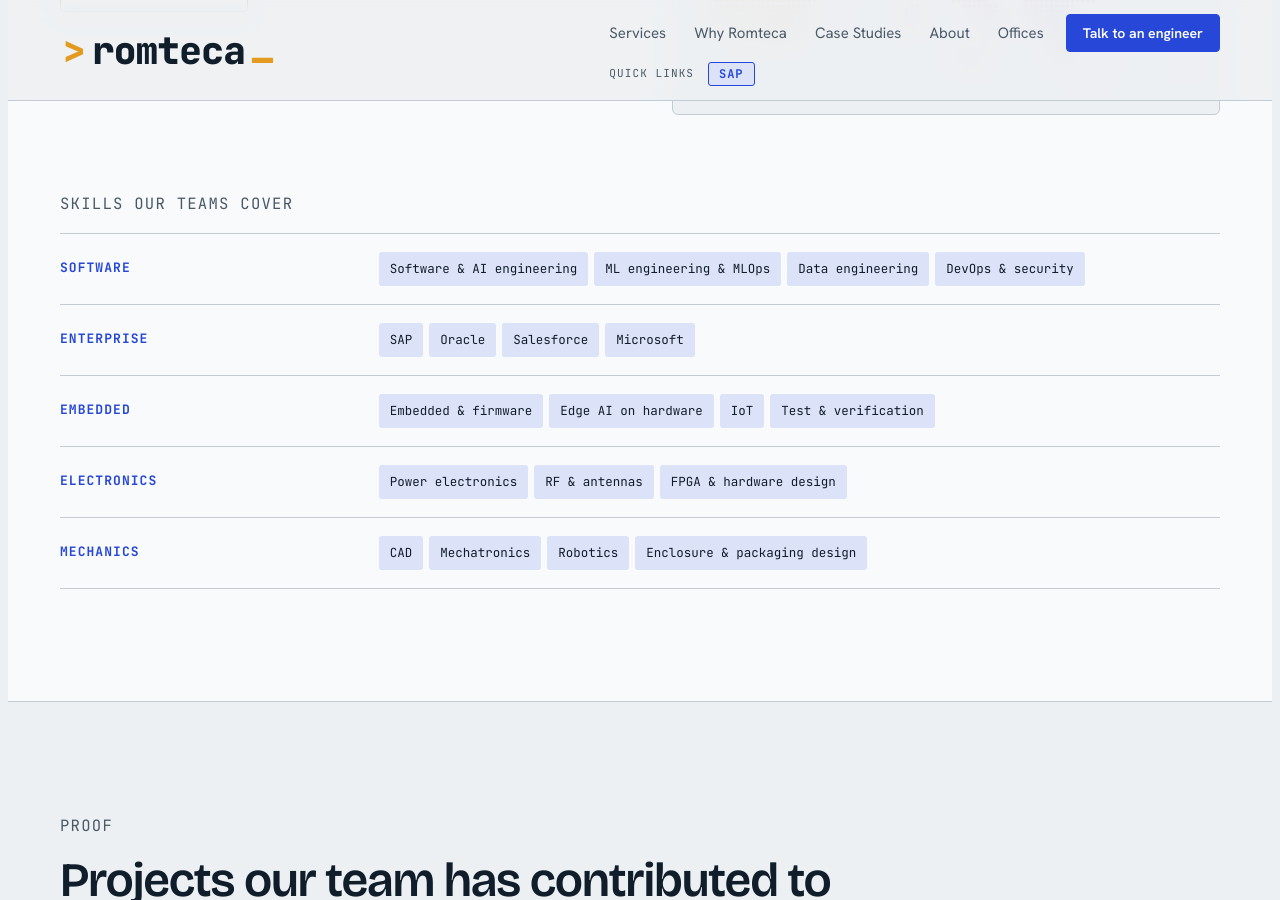
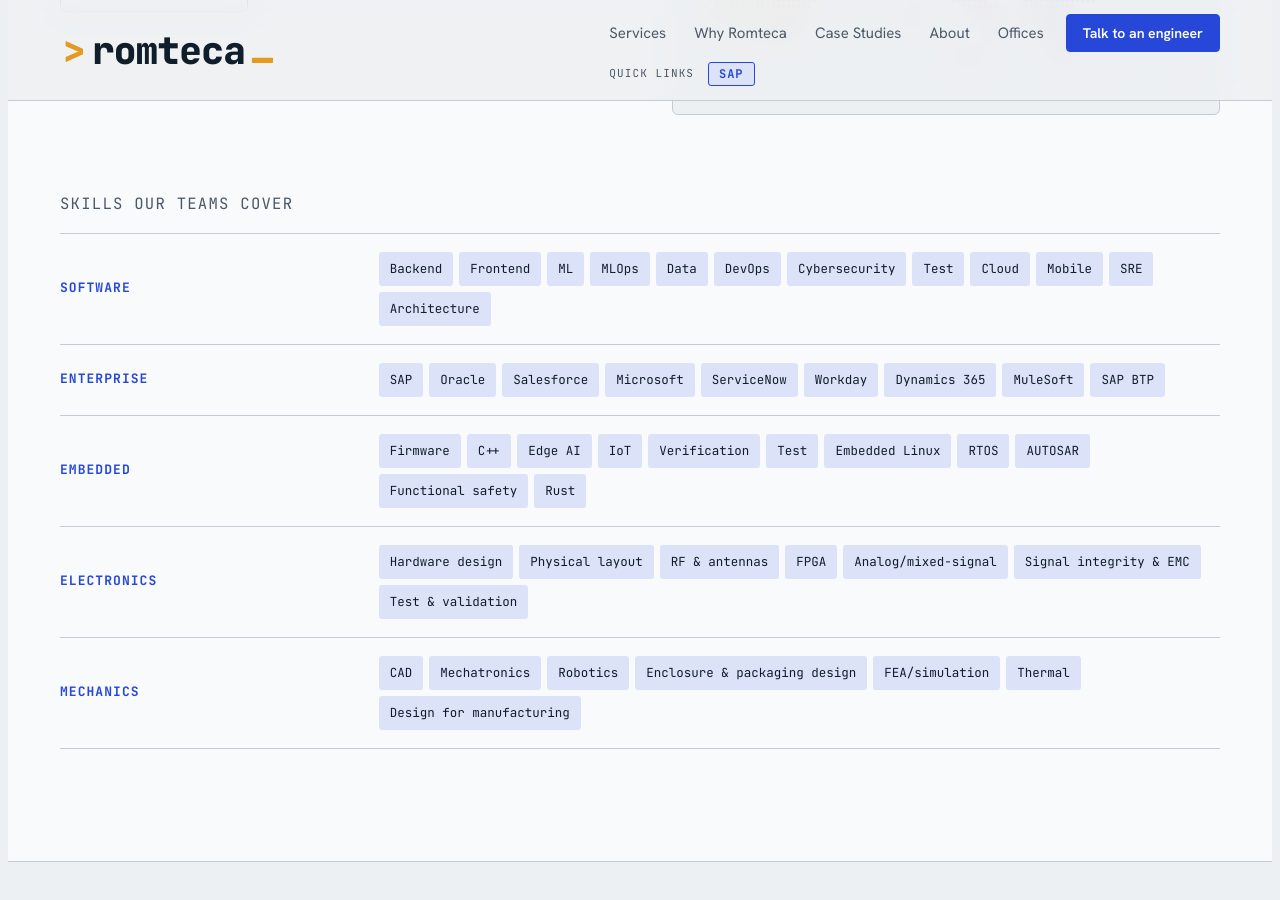
Before and after one commit to cristibalak/web, a Jekyll site: the page built from index.html, in a window 1280 px wide and 900 px high, scrolled down 3594 px. Built offline with Jekyll 4.4.1, drawn with Linux system fonts in a browser that asks for light colours.

Commit message:
Main page: update skills section
Co-Authored-By: Claude Opus 5.5 (1M context) <noreply@anthropic.com>
Claude-Session: https://claude.ai/code/session_01GdZsGbdx9pLT3wtPK8DxwR

```diff
--- a/_includes/sections/skills.html
+++ b/_includes/sections/skills.html
@@ -2,11 +2,11 @@
     <div class="wrap">
       <span class="mono tag">Skills our teams cover</span>
       <div class="skill-groups">
-        <div class="skill-group"><div class="skill-head"><span>Software</span></div><div class="chips"><span>Software &amp; AI engineering</span><span>ML engineering &amp; MLOps</span><span>Data engineering</span><span>DevOps &amp; security</span></div></div>
-        <div class="skill-group"><div class="skill-head"><span>Enterprise</span></div><div class="chips"><span>SAP</span><span>Oracle</span><span>Salesforce</span><span>Microsoft</span></div></div>
-        <div class="skill-group"><div class="skill-head"><span>Embedded</span></div><div class="chips"><span>Embedded &amp; firmware</span><span>Edge AI on hardware</span><span>IoT</span><span>Test &amp; verification</span></div></div>
-        <div class="skill-group"><div class="skill-head"><span>Electronics</span></div><div class="chips"><span>Power electronics</span><span>RF &amp; antennas</span><span>FPGA &amp; hardware design</span></div></div>
-        <div class="skill-group"><div class="skill-head"><span>Mechanics</span></div><div class="chips"><span>CAD</span><span>Mechatronics</span><span>Robotics</span><span>Enclosure &amp; packaging design</span></div></div>
+        <div class="skill-group"><div class="skill-head"><span>Software</span></div><div class="chips"><span>Backend</span><span>Frontend</span><span>ML</span><span>MLOps</span><span>Data</span><span>DevOps</span><span>Cybersecurity</span><span>Test</span><span>Cloud</span><span>Mobile</span><span>SRE</span><span>Architecture</span></div></div>
+        <div class="skill-group"><div class="skill-head"><span>Enterprise</span></div><div class="chips"><span>SAP</span><span>Oracle</span><span>Salesforce</span><span>Microsoft</span><span>ServiceNow</span><span>Workday</span><span>Dynamics 365</span><span>MuleSoft</span><span>SAP BTP</span></div></div>
+        <div class="skill-group"><div class="skill-head"><span>Embedded</span></div><div class="chips"><span>Firmware</span><span>C++</span><span>Edge AI</span><span>IoT</span><span>Verification</span><span>Test</span><span>Embedded Linux</span><span>RTOS</span><span>AUTOSAR</span><span>Functional safety</span><span>Rust</span></div></div>
+        <div class="skill-group"><div class="skill-head"><span>Electronics</span></div><div class="chips"><span>Hardware design</span><span>Physical layout</span><span>RF &amp; antennas</span><span>FPGA</span><span>Analog/mixed-signal</span><span>Signal integrity &amp; EMC</span><span>Test &amp; validation</span></div></div>
+        <div class="skill-group"><div class="skill-head"><span>Mechanics</span></div><div class="chips"><span>CAD</span><span>Mechatronics</span><span>Robotics</span><span>Enclosure &amp; packaging design</span><span>FEA/simulation</span><span>Thermal</span><span>Design for manufacturing</span></div></div>
       </div>
     </div>
   </section>
```
